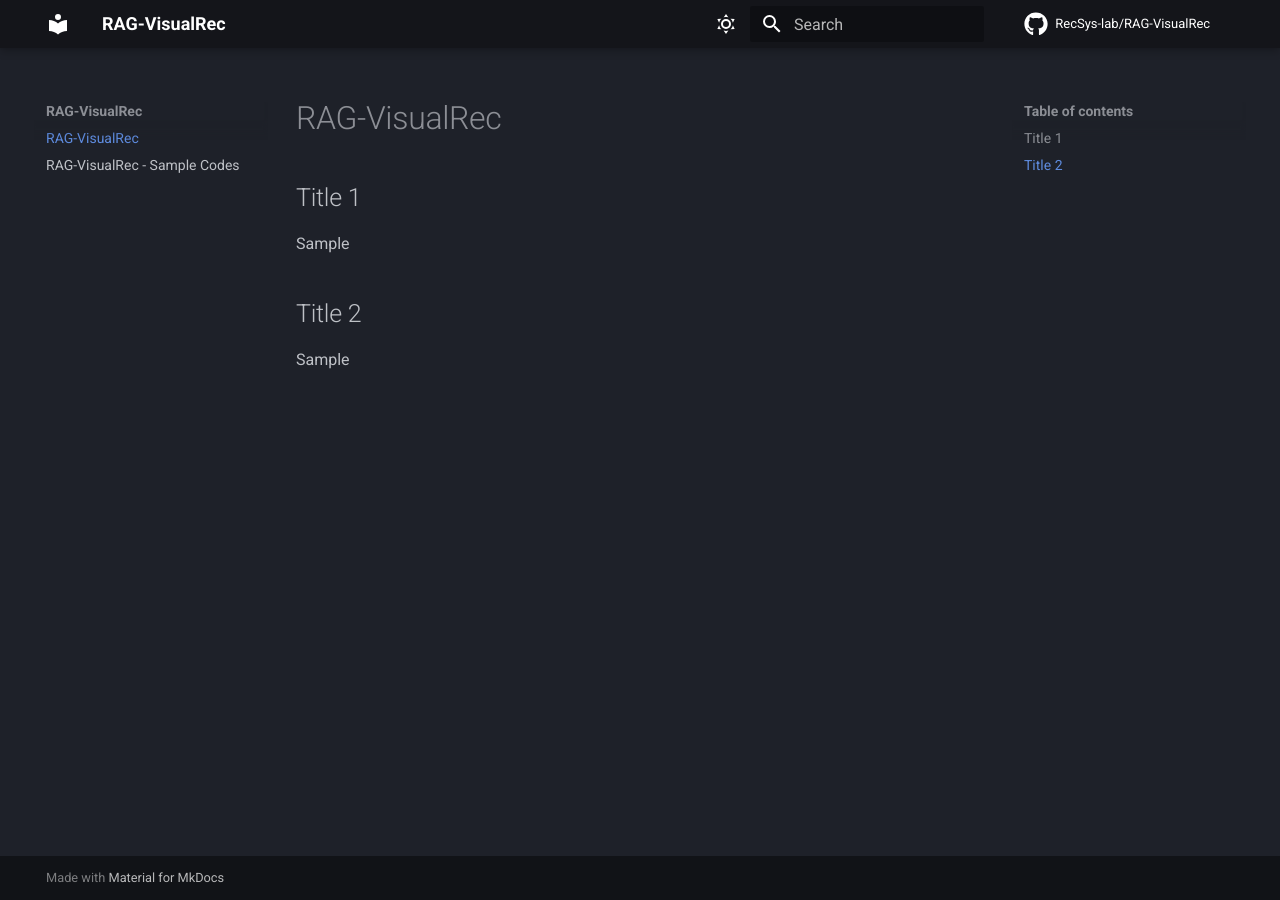
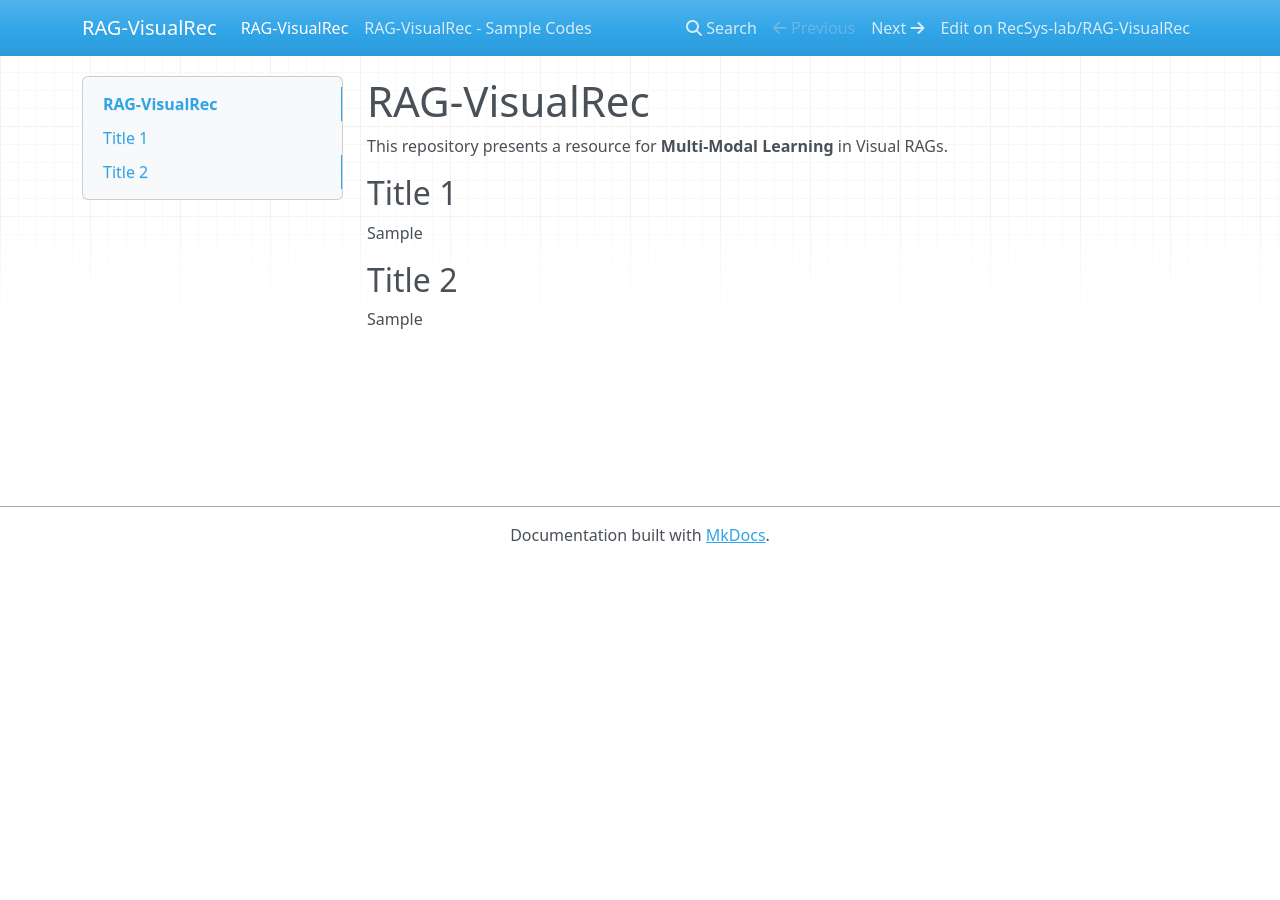
Before and after one commit to RecSys-lab/RAG-VisualRec, an MkDocs documentation site: the page built from docs/index.md, in a window 1280 px wide. Built offline with MkDocs 1.6.1, drawn with Linux system fonts in a browser that asks for light colours; nearby versions of some CDN libraries; comment, search, counter and statistics services are not loaded.

Commit message:
[feat] - more content

```diff
--- a/docs/index.md
+++ b/docs/index.md
@@ -1,4 +1,6 @@
 # RAG-VisualRec
+
+This repository presents a resource for **Multi-Modal Learning** in Visual RAGs.
 
 ## Title 1
 
--- a/mkdocs.yml
+++ b/mkdocs.yml
@@ -9,33 +9,33 @@ theme:
     - search.highlight
   icon:
     repo: fontawesome/brands/github
-  name: material
+  name: mkdocs
   palette:
     # Dark Mode
     - scheme: slate
       primary: black
       accent: teal
       toggle:
-        icon: material/weather-sunny
+        icon: mkdocs/weather-sunny
         name: light mode
     # Light Mode
     - scheme: default
       primary: black
       accent: teal
       toggle:
-        icon: material/weather-night
+        icon: mkdocs/weather-night
         name: dark mode
 markdown_extensions:
   - admonition
   - abbr
   - attr_list
   - md_in_html
-  - pymdownx.inlinehilite
-  - pymdownx.snippets
-  - pymdownx.details
-  - pymdownx.superfences
-  - pymdownx.blocks.caption
-  - pymdownx.highlight:
-      anchor_linenums: true
-      line_spans: __span
-      pygments_lang_class: true
+  # - pymdownx.inlinehilite
+  # - pymdownx.snippets
+  # - pymdownx.details
+  # - pymdownx.superfences
+  # - pymdownx.blocks.caption
+  # - pymdownx.highlight:
+  #     anchor_linenums: true
+  #     line_spans: __span
+  #     pygments_lang_class: true
```
